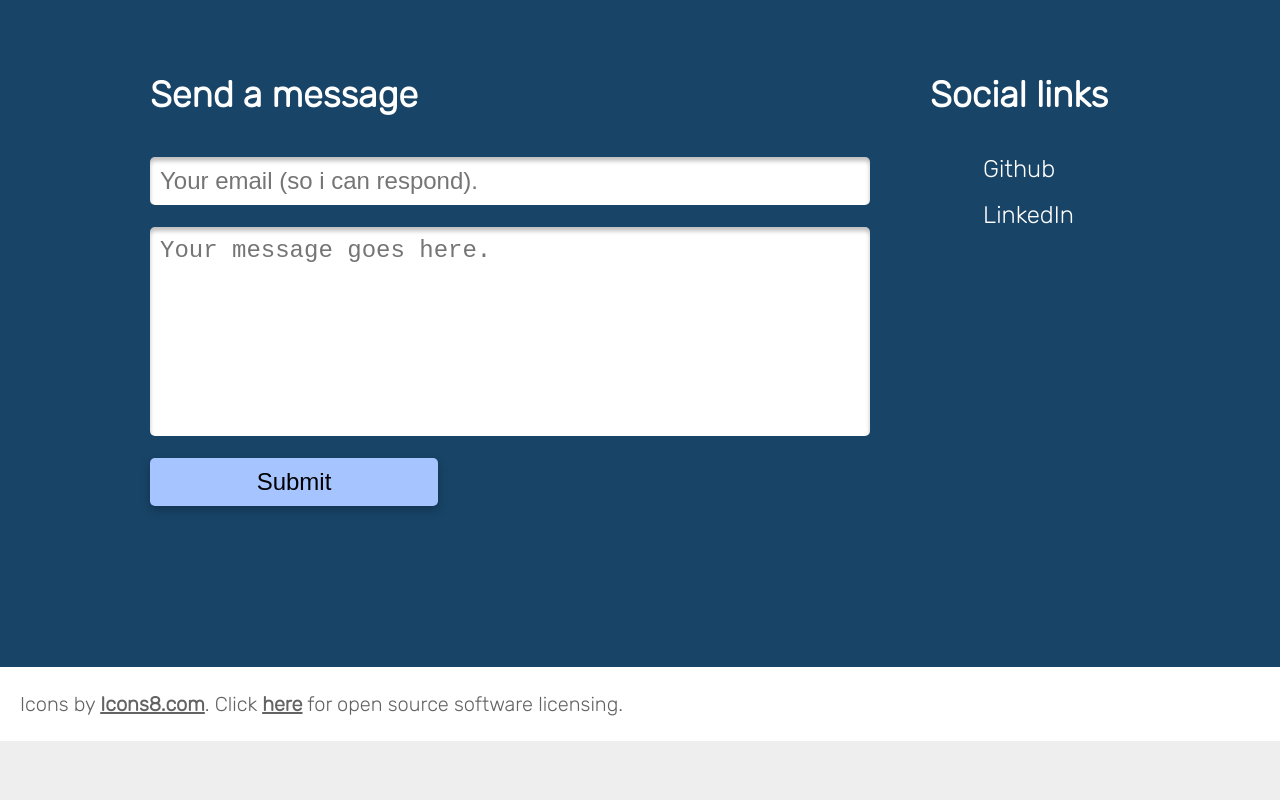
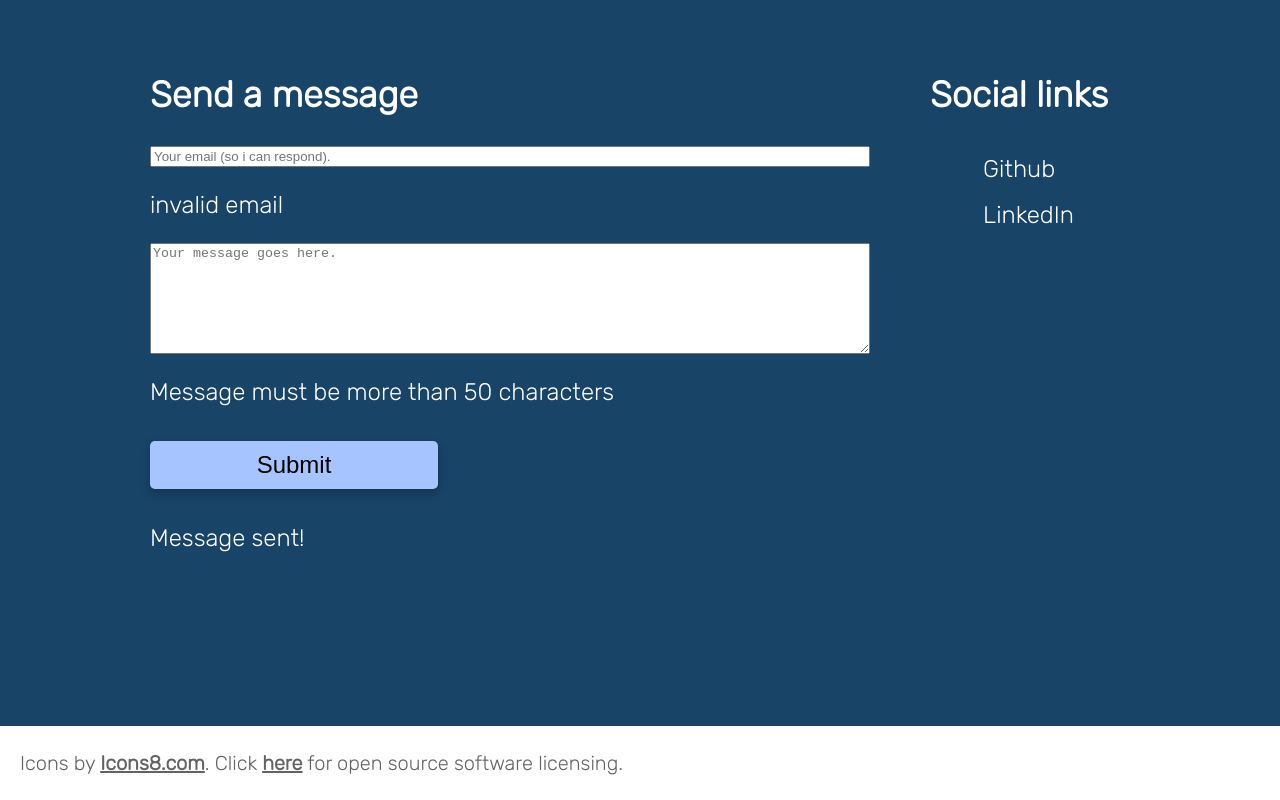
Before and after one commit to NSkelin/Web-Portfolio, a Next.js app: page /home in a window 1280 px wide. Shown: the part 2061-2861 px from the top of the page. Before the commit the page ends 2802 px from the top, so only its background shows below. Built offline with nearby package versions, Linux system fonts and the light colour scheme; some icons are missing.

Commit message:
Add success / error rendering

```diff
--- a/components/sendMessageForm.jsx
+++ b/components/sendMessageForm.jsx
@@ -1,12 +1,37 @@
 import styles from "../styles/sendMessageForm.module.css";
+import {useState} from "react";
 
 function SendMessageForm() {
+	const [email, setEmail] = useState("");
+	const [userMessage, setUserMessage] = useState("");
+
+	let emailIncorrect = true;
+	let emailError = "invalid email";
+	let messageIncorrect = true;
+	let messageError = "Message must be more than 50 characters";
+	let summaryMessage = "Message sent!";
+	let summaryError = false;
+
 	return (
 		<form className={styles.form}>
 			<h2>Send a message</h2>
-			<input className={styles.input} placeholder="Your email (so i can respond)."></input>
-			<textarea className={styles.textArea} rows="7" placeholder="Your message goes here."></textarea>
-			<button className={styles.button}>Submit</button>
+			<input
+				className={emailIncorrect === true ? styles.inputError : styles.input}
+				placeholder="Your email (so i can respond)."
+				value={email}
+				onChange={(e) => setEmail(e.target.value)}
+			></input>
+			<p className={styles.errorMessage}>{emailError}</p>
+			<textarea
+				className={messageIncorrect === true ? styles.textAreaError : styles.textArea}
+				rows="7"
+				placeholder="Your message goes here."
+				value={userMessage}
+				onChange={(e) => setUserMessage(e.target.value)}
+			></textarea>
+			<p className={styles.errorMessage}>{messageError}</p>
+			<button className={styles.button}type="submit">Submit</button>
+			<p className={summaryError === true ? styles.errorMessage : styles.successMessage}>{summaryMessage}</p>
 		</form>
 	);
 }
```
